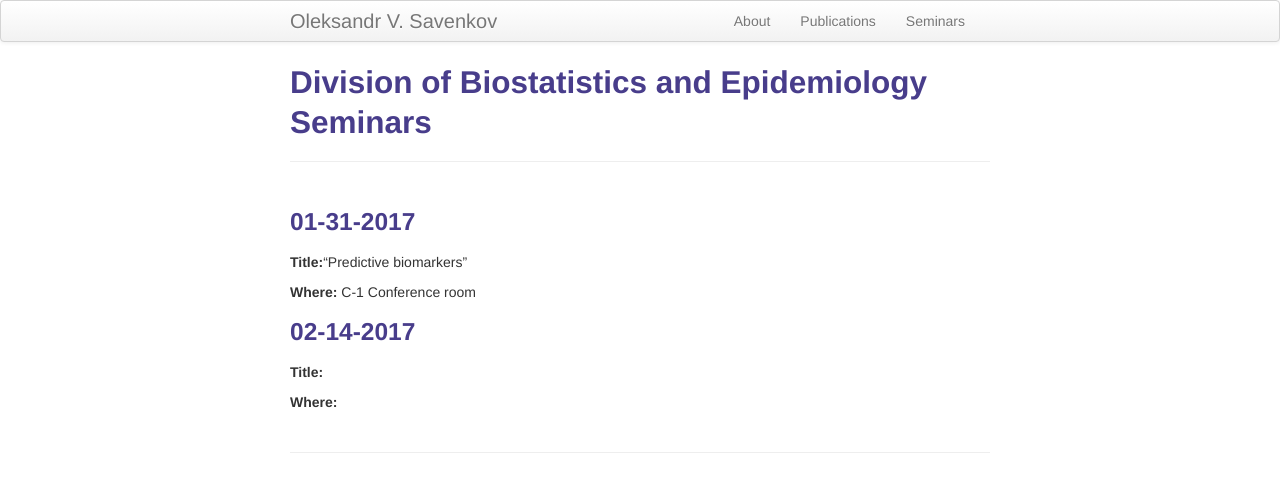
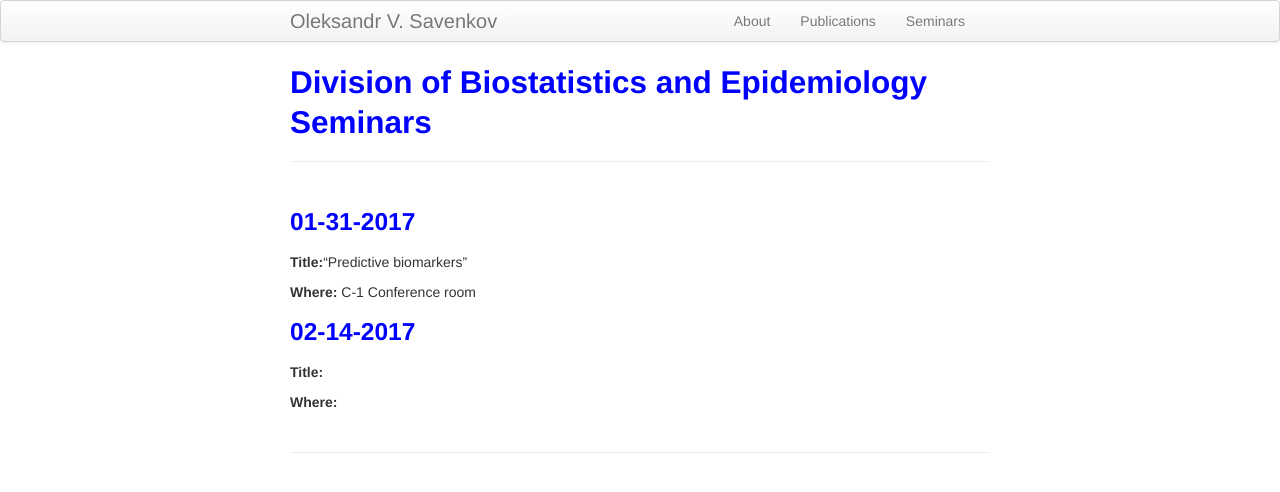
Before and after one commit to ovsavenkov/ovsavenkov.github.io, a Jekyll site: the page built from pages/seminars.md, in a window 1280 px wide. Shown: the top 492 px of the page. Built offline with Jekyll 4.4.1, drawn with Linux system fonts in a browser that asks for light colours.

Commit message:
headers colors changed

```diff
--- a/assets/themes/twitter/css/ovsavenkov.css
+++ b/assets/themes/twitter/css/ovsavenkov.css
@@ -58,5 +58,5 @@ td.right {
 
 
 h1, h2, h3, h4 {
-    color: darkslateblue;
+    color: blue;
 }
```
